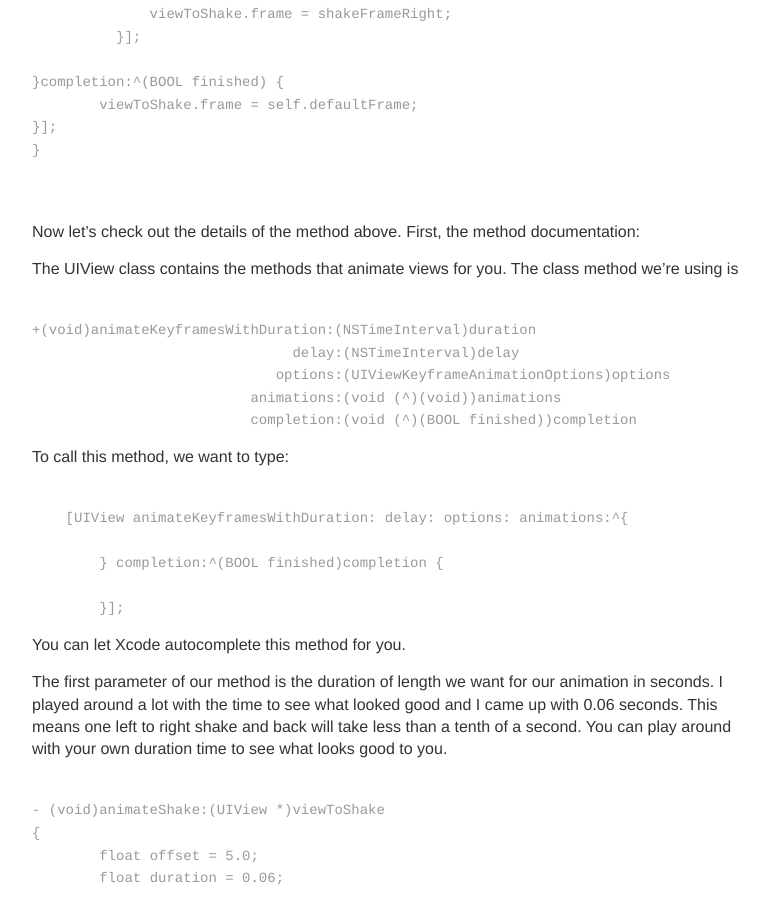
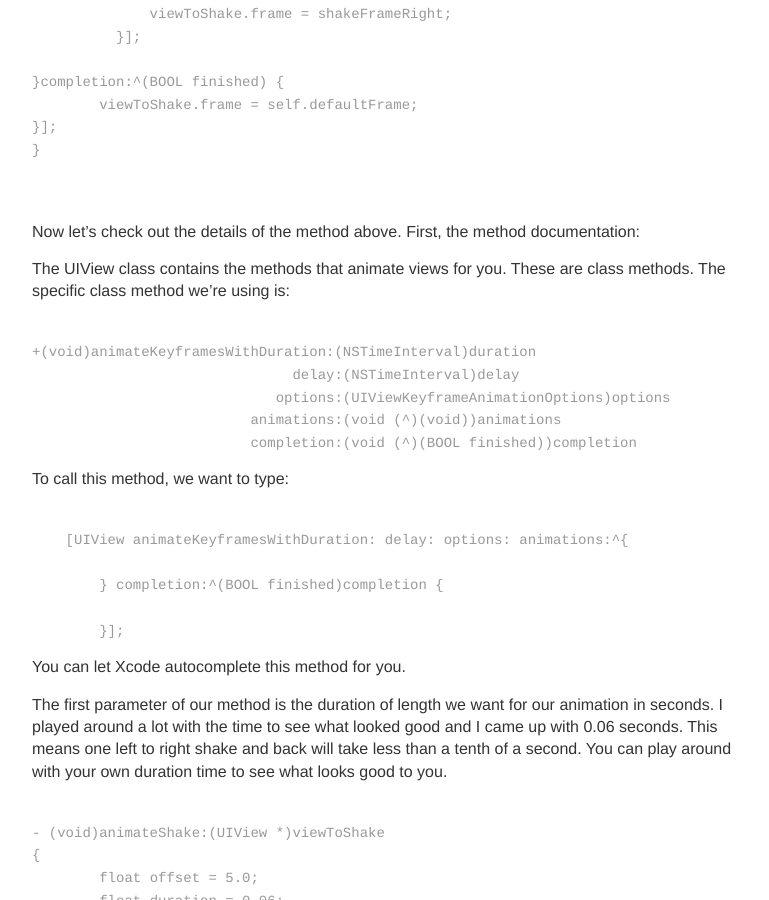
Before and after one commit to trentyou/trentyou.github.io, a Jekyll site: the page built from _posts/2014-12-7-Shaking a UIView.md, in a window 1280 px wide and 900 px high, scrolled down 5648 px. Shown: the whole window, without its empty margins (248-1017 px from the left). Built offline with Jekyll 4.4.1, drawn with Linux system fonts in a browser that asks for light colours.

Commit message:
Updated 2014-12-7-Shaking a UIView.md

```diff
--- a/_posts/2014-12-7-Shaking a UIView.md
+++ b/_posts/2014-12-7-Shaking a UIView.md
@@ -217,7 +217,7 @@ Now that we have the two frames that we'll be animating between, let's dive into
 <br>
 Now let's check out the details of the method above. First, the method documentation:
 
-The UIView class contains the methods that animate views for you. The class method we're using is
+The UIView class contains the methods that animate views for you. These are class methods. The specific class method we're using is:
 
 <pre><code>
 +(void)animateKeyframesWithDuration:(NSTimeInterval)duration
```
